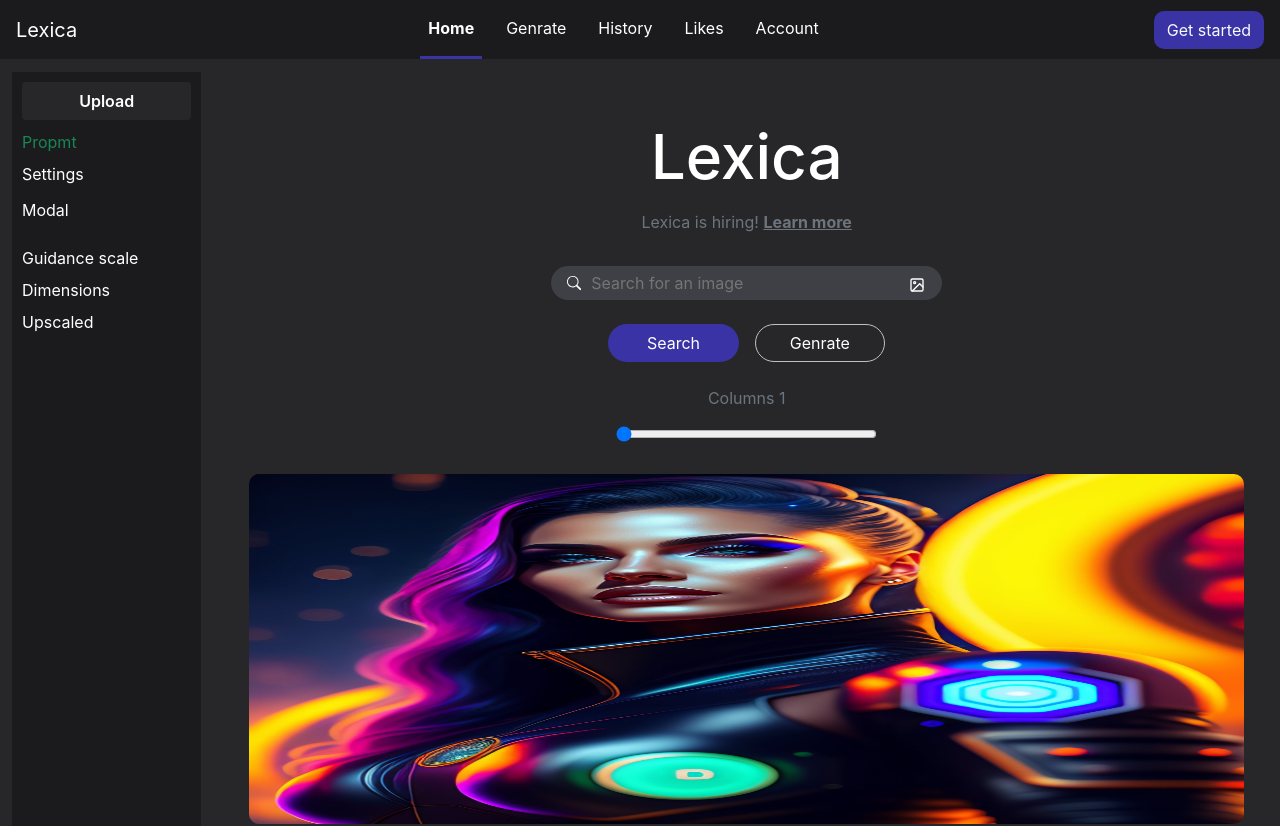
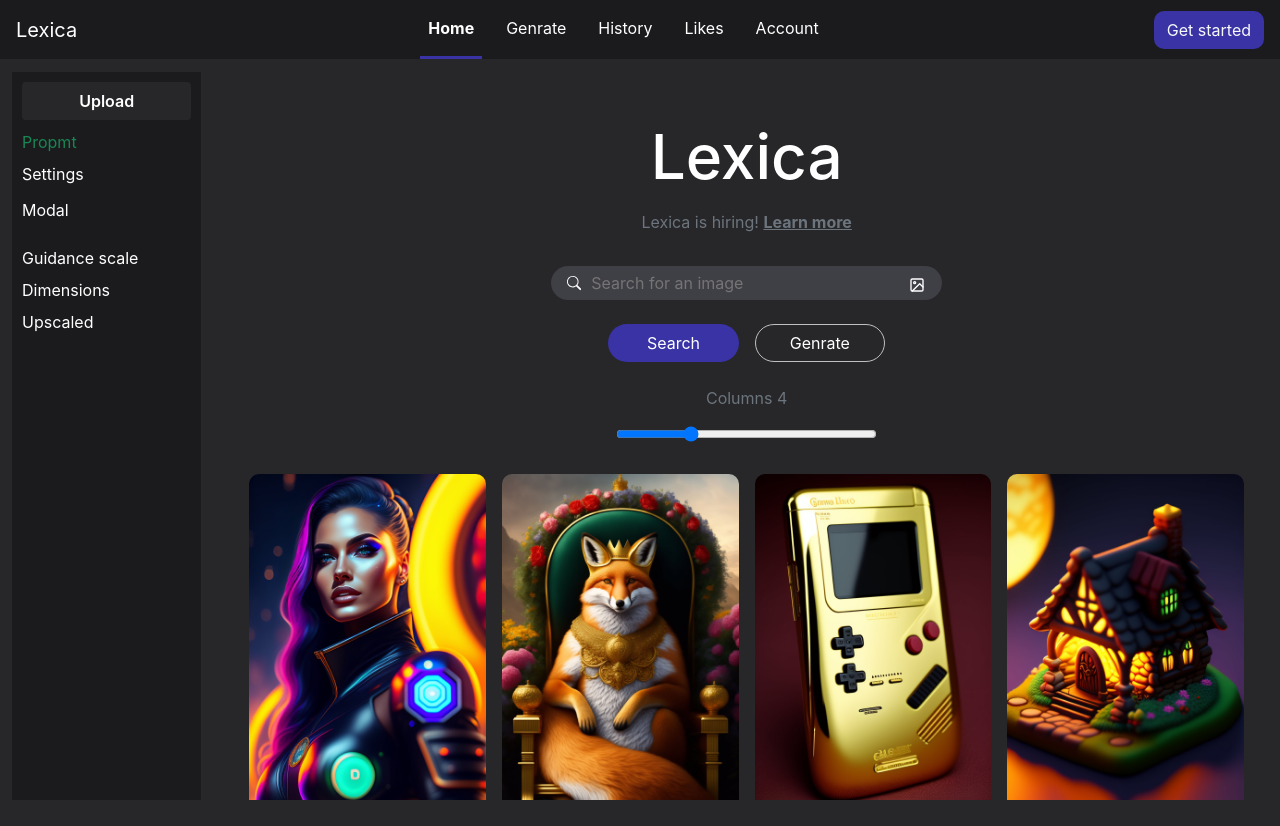
Before and after one commit to MrDanis/F-P2, a React (Create React App) app in the folder frontEnd/myproject/: page / in a window 1280 px wide. Shown: the top 826 px of the page. After the commit the page ends 800 px from the top, so only its background shows below. Built offline with nearby package versions, Linux system fonts and the light colour scheme.

Commit message:
some changes

```diff
--- /dev/null
+++ b/frontEnd/myproject/src/layout/index.css
@@ -0,0 +1,8 @@
+.home-page{
+    overflow: hidden;
+    max-height: calc(100vh - 72px);
+}
+.left-side{
+    max-height: calc(100vh - 70px);
+    overflow: auto;
+}
--- a/frontEnd/myproject/src/layout/main.js
+++ b/frontEnd/myproject/src/layout/main.js
@@ -2,6 +2,7 @@
 import Header from '../Components/header'
 import LeftPanel from "../Components/leftPanel/leftPanel";
 import { useSelector,useDispatch } from 'react-redux'
+import './index.css'
 const Main = ({children}) => {
   const {activeIndex} = useSelector((state)=> state?.ImageReducer);
   return (
@@ -11,11 +12,11 @@
 
      </div>
      <div className='container-fluid m-0 p-0'>
-      <div className='row m-0 p-0'>
+      <div className='row m-0 p-0 home-page'>
           <div className='col-4 col-md-2 col-lg-2'>
               <LeftPanel/>
           </div>
-          <div className='col-8 col-md-10 col-lg-10'>
+          <div className='col-8 col-md-10 col-lg-10 left-side'>
              {children}
           </div>
       </div>
--- a/frontEnd/myproject/src/views/Home/index.js
+++ b/frontEnd/myproject/src/views/Home/index.js
@@ -7,7 +7,7 @@
 import { addPictureTwo,handleLiked } from '../../features/ImageSlice'
 import {AiFillHeart} from 'react-icons/ai'
 const Home = () => {
-    const [columnRange,setcolumnRange] = useState(1);
+    const [columnRange,setcolumnRange] = useState(4);
     const dispatch = useDispatch();
     const {imagesData} = useSelector((state)=> state?.ImageReducer);
     const handleChange = (event) => {
```
